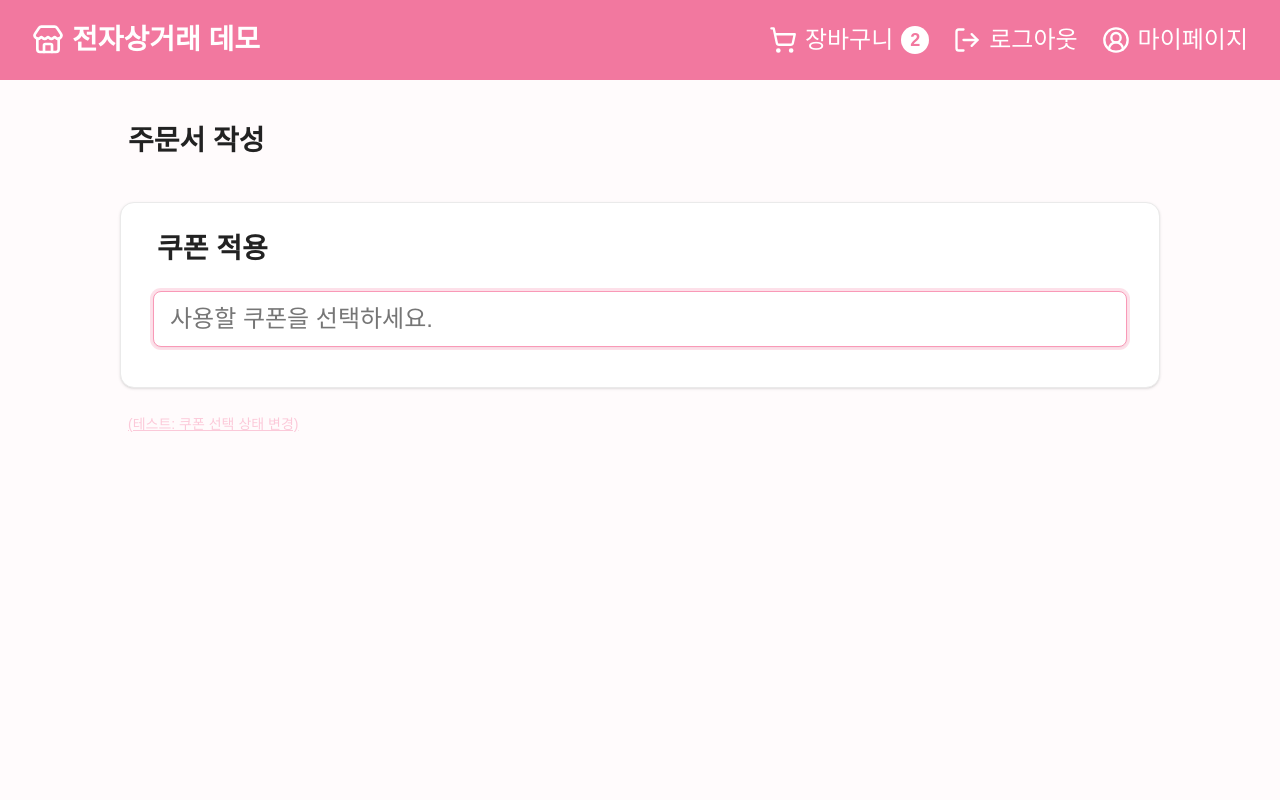
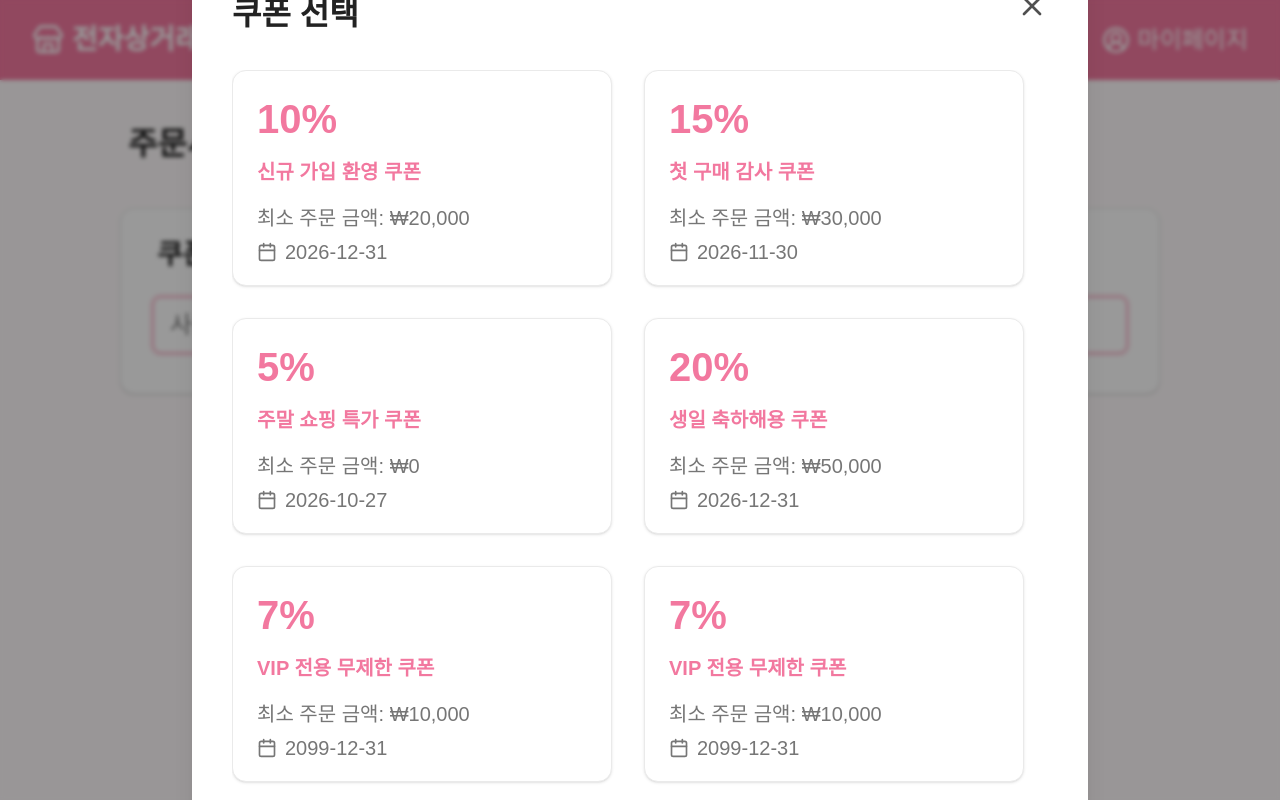
Before and after one commit to GDG-on-Campus-KNU/winter-sprint-5.5st-team1-fe, a React (Vite) app: page /order in a window 1280 px wide. Both pictures are taken after a click on the button "사용할 쿠폰을 선택하세요.". Shown: the top 800 px of the page. Built offline with nearby package versions, Linux system fonts and the light colour scheme.

Commit message:
feat: 쿠폰 선택 모달 UI 작업

```diff
--- a/src/components/cards/couponCard.tsx
+++ b/src/components/cards/couponCard.tsx
@@ -1,15 +1,20 @@
 import { Calendar } from "lucide-react"
 import { Card } from "@/components/ui/card";
 import { Coupon } from "@/types/coupon";
+import { cn } from "@/lib/utils";
 
 interface CouponCardProps {
     coupon: Coupon;
+    isHighlighted?: boolean;
 }
 
-export function CouponCard({ coupon }: CouponCardProps) {
+export function CouponCard({ coupon, isHighlighted }: CouponCardProps) {
 
     return (
-        <Card className="w-full max-w-sm justify-center p-6 border border-gray-100 shadow-sm bg-white rounded-xl text-left h-[216px]">
+        <Card className={cn(
+            "w-full max-w-sm justify-center p-6 border shadow-sm bg-white rounded-xl text-left h-[216px] hover:bg-pink-50/30",
+            isHighlighted ? "border-pink-400" : "border-gray-100"
+        )}>
             <div className="space-y-2">
                 <span className="text-[40px] font-bold text-pink-500">
                     {coupon.discountRate}%
--- a/src/mocks/data/coupons.ts
+++ b/src/mocks/data/coupons.ts
@@ -43,6 +43,20 @@ export const MOCK_COUPONS: Coupon[] = [
     minOrderPrice: 10000,
     expiryDate: "2099-12-31",
   },
+  {
+    id: 7,
+    title: "VIP 전용 무제한 쿠폰",
+    discountRate: 7,
+    minOrderPrice: 10000,
+    expiryDate: "2099-12-31",
+  },
+  {
+    id: 8,
+    title: "VIP 전용 무제한 쿠폰",
+    discountRate: 7,
+    minOrderPrice: 10000,
+    expiryDate: "2099-12-31",
+  },
 ];
 
 export const getCouponById = (id: number): Coupon | undefined => {
--- a/src/pages/OrderPage.tsx
+++ b/src/pages/OrderPage.tsx
@@ -1,33 +1,37 @@
-import { useState } from "react";
+import { useState, useMemo } from "react";
 import { cn } from "@/lib/utils";
 import { Card } from "@/components/ui/card";
+import { Coupon } from "@/types/coupon";
+import { getAvailableCoupons } from "@/mocks/data/coupons";
+import { CouponCard } from "@/components/cards/couponCard";
+import { X } from "lucide-react";
 
 function OrderPage() {
-    const [selectedCoupon, setSelectedCoupon] = useState<string | null>(null);
+    const orderPrice = 80000;
+    const [selectedCoupon, setSelectedCoupon] = useState<Coupon | null>(null);
+    const [isModalOpen, setIsModalOpen] = useState(false);
 
+    const availableSortedCoupons = useMemo(() => {
+        const available = getAvailableCoupons(orderPrice); // 사용가능 쿠폰 리스트
+        return [...available].sort((a, b) => a.id - b.id); // 오름차순 정렬
+    }, [orderPrice]);
     return (
-        // 1. 전체 배경 및 좌우 120px 패딩 설정
         <div className="w-full min-h-screen bg-pink-500/3 py-10 px-[120px]">
             <div className="w-full mx-auto">
-                {/* 2. 메인 타이틀 정렬 */}
-                <h1 className="text-[28px] font-semibold text-gray-500 ml-2 mb-10 text-left">
+                <h1 className="text-[32px] font-semibold text-gray-500 ml-2 mb-10 text-left">
                     주문서 작성
                 </h1>
 
-                {/* 3. max-w-4xl을 삭제하여 가로를 꽉 채운 카드
-                   상단 pt-6, 하단 pb-8로 시각적 무게 중심 보정
-                */}
                 <Card className="w-full pt-8 pb-10 px-8 border border-gray-100 shadow-sm bg-white rounded-xl text-left">
                     <div className="flex flex-col gap-7">
-                        {/* 타이틀 텍스트 상단 공백 제거 */}
                         <div className="text-[28px] font-semibold text-gray-500 ml-1 leading-none">
                             쿠폰 적용
                         </div>
 
                         <div className="flex flex-col">
-                            {/* 인풋 스타일 버튼 */}
                             <button
                                 type="button"
+                                onClick={() => setIsModalOpen(true)}
                                 className={cn(
                                     "flex items-center px-4 w-full h-14 rounded-md border text-[24px] shadow-xs transition-all outline-none bg-white",
                                     "border-pink-300",
@@ -38,22 +42,57 @@ function OrderPage() {
                                         : "text-gray-300 font-regular"
                                 )}
                             >
-                                {selectedCoupon ? "쿠폰 선택 완료" : "사용할 쿠폰을 선택하세요."}
+                                {selectedCoupon ? `${selectedCoupon.discountRate}% ${selectedCoupon.title}` : "사용할 쿠폰을 선택하세요."}
                             </button>
                         </div>
                     </div>
                 </Card>
+            </div>
+            {isModalOpen && (
+                <div className="fixed inset-0 z-50 flex items-center justify-center">
+                    <div
+                        className="absolute inset-0 bg-black/40 backdrop-blur-[2px]"
+                        onClick={() => setIsModalOpen(false)}
+                    />
 
-                {/* 상태 변화 테스트 버튼 (개발 완료 후 삭제) */}
-                <div className="mt-6 ml-2 text-left">
-                    <button
-                        onClick={() => setSelectedCoupon(selectedCoupon ? null : "완료")}
-                        className="text-[14px] text-pink-400 underline opacity-50 hover:opacity-100 transition-opacity cursor-pointer"
-                    >
-                        (테스트: 쿠폰 선택 상태 변경)
-                    </button>
+                    <div className="relative w-full max-w-4xl max-h-[900px] bg-white rounded-3xl shadow-xl p-10 animate-in fade-in zoom-in duration-200 flex flex-col">
+                        <div className="flex justify-between items-start mb-8">
+                            <h2 className="text-[32px] font-bold text-gray-500">쿠폰 선택</h2>
+                            <button
+                                onClick={() => setIsModalOpen(false)}
+                                className="p-2 hover:bg-gray-100 rounded-full transition-colors cursor-pointer -mt-2 -mr-2 p-2"
+                            >
+                                <X size={32} className="text-gray-400" />
+                            </button>
+                        </div>
+
+                        <div className="overflow-y-auto pr-6 custom-scrollbar flex-1">
+                            {availableSortedCoupons.length > 0 ? (
+                                <div className="grid grid-cols-2 gap-8">
+                                    {availableSortedCoupons.map((coupon) => (
+                                        <div
+                                            key={coupon.id}
+                                            onClick={() => {
+                                                setSelectedCoupon(coupon);
+                                                setIsModalOpen(false);
+                                            }}
+                                        >
+                                            <CouponCard
+                                                coupon={coupon}
+                                                isHighlighted={selectedCoupon?.id === coupon.id}
+                                            />
+                                        </div>
+                                    ))}
+                                </div>
+                            ) : (
+                                <div className="py-20 text-center border-2 border-dashed border-gray-100 rounded-2xl">
+                                    <p className="text-gray-300 text-[20px]">사용 가능한 쿠폰이 없습니다.</p>
+                                </div>
+                            )}
+                        </div>
+                    </div>
                 </div>
-            </div>
+            )}
         </div>
     );
 }
```
